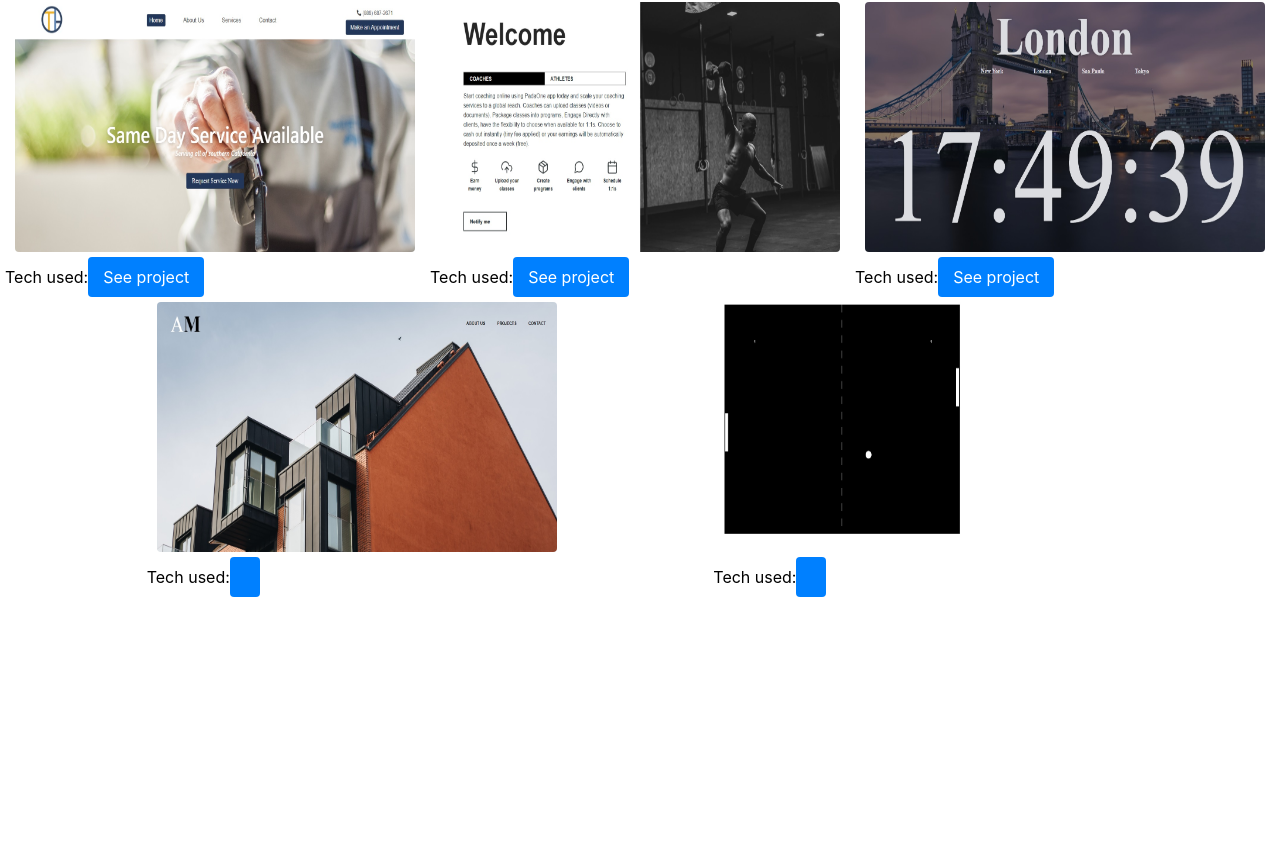
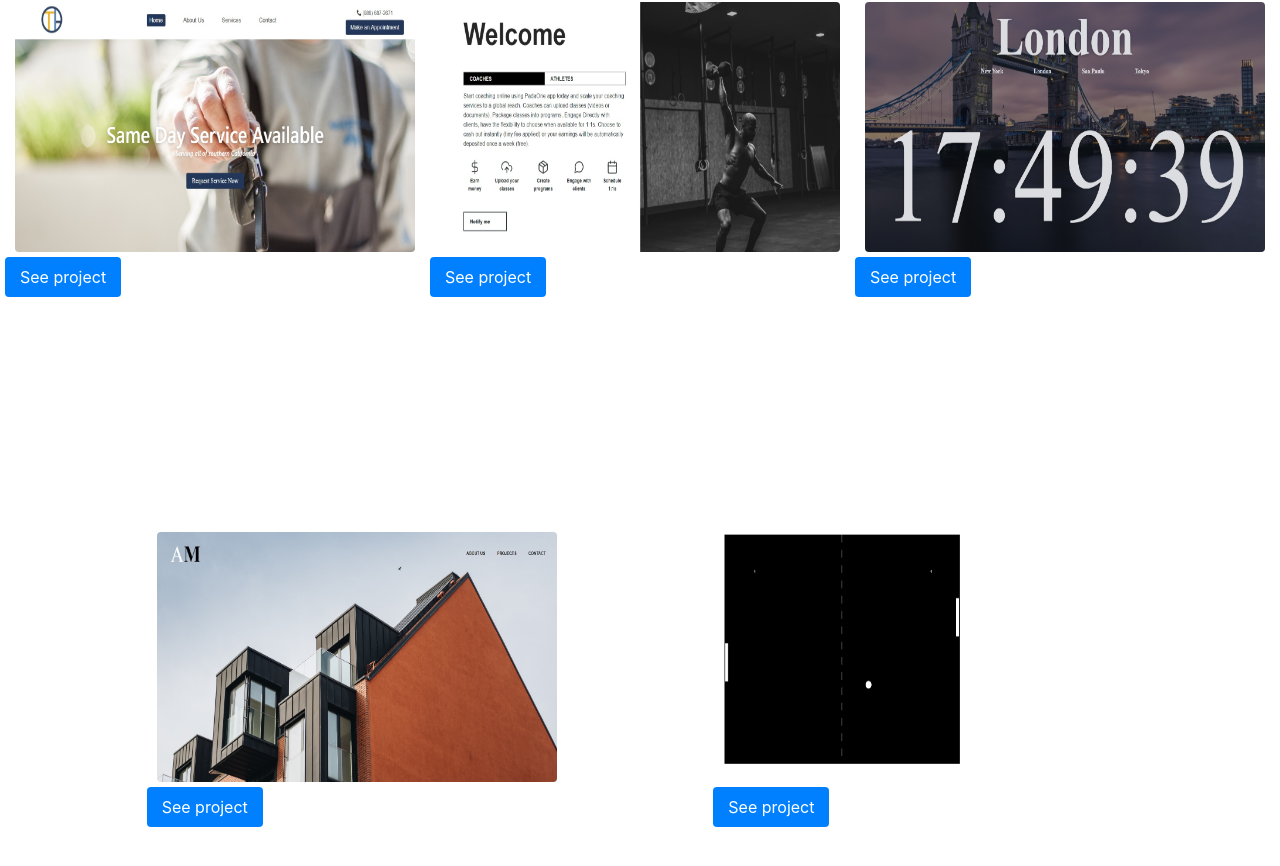
Before and after one commit to mrjlancaster/Portfolio, a React (Create React App) app in the folder my-portfolio/: page /Projects in a window 1280 px wide. Shown: the part 270-1136 px from the top of the page. Before the commit the page ends 867 px from the top, so only its background shows below. Built offline with nearby package versions, Linux system fonts and the light colour scheme.

Commit message:
add text

```diff
--- a/my-portfolio/src/components/Projects.js
+++ b/my-portfolio/src/components/Projects.js
@@ -23,22 +23,28 @@ const Projects = () => {
 				Projects
 			</Typography>
 			<div className={classes.projectsContainer}>
+
 					<div className={classes.box}>
 						<div className={classes.picContainer}>
 							<img className={classes.pics} src={Trans1go} alt="Trans1go.com" />
+							<Typography className={classes.text} variant="p">Trans1go.com</Typography>
 						</div>
 						<div className={classes.details}>
-						<Typography variant="p">Tech used:</Typography>
+							{/* <Typography variant="p">Tech used:</Typography> */}
 							<a className={classes.button} href="http://trans1go.com/" target="blank">See project</a>
 						</div>
 					</div>
 
+
 				<div className={classes.box}>
 					<div className={classes.picContainer}>
 						<img className={classes.pics} src={padaOne} alt="PadaOne" />
+						<Typography variant="p">
+							PadaOne
+						</Typography>
 					</div>
 					<div className={classes.details}>
-						<Typography variant="p">Tech used:</Typography>
+						{/* <Typography variant="p">Tech used:</Typography> */}
 						<a className={classes.button} href="https://www.padaone.app/" target="blank">See project</a>
 					</div>
 				</div>
@@ -46,9 +52,12 @@ const Projects = () => {
 				<div className={classes.box}>
 					<div className={classes.picContainer}>
 						<img className={classes.pics} src={WorldClock} alt="World digital clock" />
+						<Typography variant="p">
+							Digital World Clock
+						</Typography>
 					</div>
 					<div className={classes.details}>
-						<Typography variant="p">Tech used:</Typography>
+						{/* <Typography variant="p">Tech used:</Typography> */}
 						<a className={classes.button} href="https://mrjlancaster.github.io/world_clock/" target="blank">See project</a>
 					</div>
 				</div>
@@ -56,20 +65,27 @@ const Projects = () => {
 				<div className={classes.box}>
 					<div className={classes.picContainer}>
 						<img className={classes.pics} src={am} alt="Architecture and design website" />
+						<Typography variant="p">
+							AM \n
+							Architecture and Design
+						</Typography>
 					</div>
 					<div className={classes.details}>
-						<Typography variant="p">Tech used:</Typography>
-						<a className={classes.button} href="https://mrjlancaster.github.io/Responsive-website/" target="blank"></a>
+						{/* <Typography variant="p">Tech used:</Typography> */}
+						<a className={classes.button} href="https://mrjlancaster.github.io/Responsive-website/" target="blank">See project</a>
 					</div>
 				</div>
 
 				<div className={classes.box}>
 					<div className={classes.picContainer}>
 						<img className={classes.pics} src={ArcadeGame} alt="Arcade Game" />
+						<Typography variant="p">
+							Arcade Game
+						</Typography>
 					</div>
 					<div className={classes.details}>
-						<Typography variant="p">Tech used:</Typography>
-						<a className={classes.button} href="https://mrjlancaster.github.io/Arcade-Game/" target="blank"></a>
+						{/* <Typography variant="p">Tech used:</Typography> */}
+						<a className={classes.button} href="https://mrjlancaster.github.io/Arcade-Game/" target="blank">See project</a>
 					</div>
 				</div>
 			</div>
--- a/my-portfolio/src/styles.js
+++ b/my-portfolio/src/styles.js
@@ -73,7 +73,7 @@ const useStyles = makeStyles((theme) => ({
 	 projectsContainer: {
 		 display: 'flex',
 		 flexWrap: 'wrap',
-		 justifyContent: 'space-evenly'
+		 justifyContent: 'space-evenly',
 	 },
 	 picContainer: {
 		margin: '15px 10px',
@@ -91,6 +91,10 @@ const useStyles = makeStyles((theme) => ({
 			 transform: 'scale(1.2)',
 			 opacity: 0.5,
 		 }
+	 },
+	 details: {
+		 height: 250,
+		 width: 400,
 	 },
 	 button: {
 		 cursor: 'pointer',
```
Lines whose indentation alone changed are shown as unchanged.
